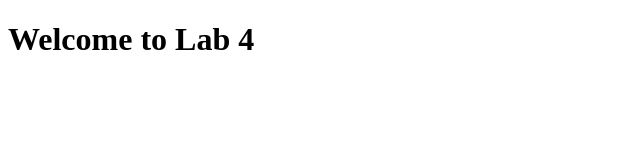
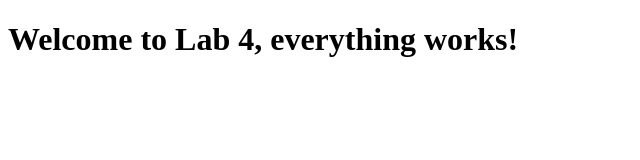
Before and after one commit to fizzazeeshan17/heroku-lab4, a website: page lab/index.html in a window 1280 px wide. Shown: the whole page, without its empty margins (0-640 px from the left). Drawn offline with Linux system fonts and the light colour scheme.

Commit message:
new branch

```diff
--- a/lab/index.html
+++ b/lab/index.html
@@ -7,6 +7,6 @@
     <title>Lab4</title>
 </head>
 <body>
-    <h1>Welcome to Lab 4 </h1>
+    <h1>Welcome to Lab 4, everything works! </h1>
 </body>
 </html>
```
